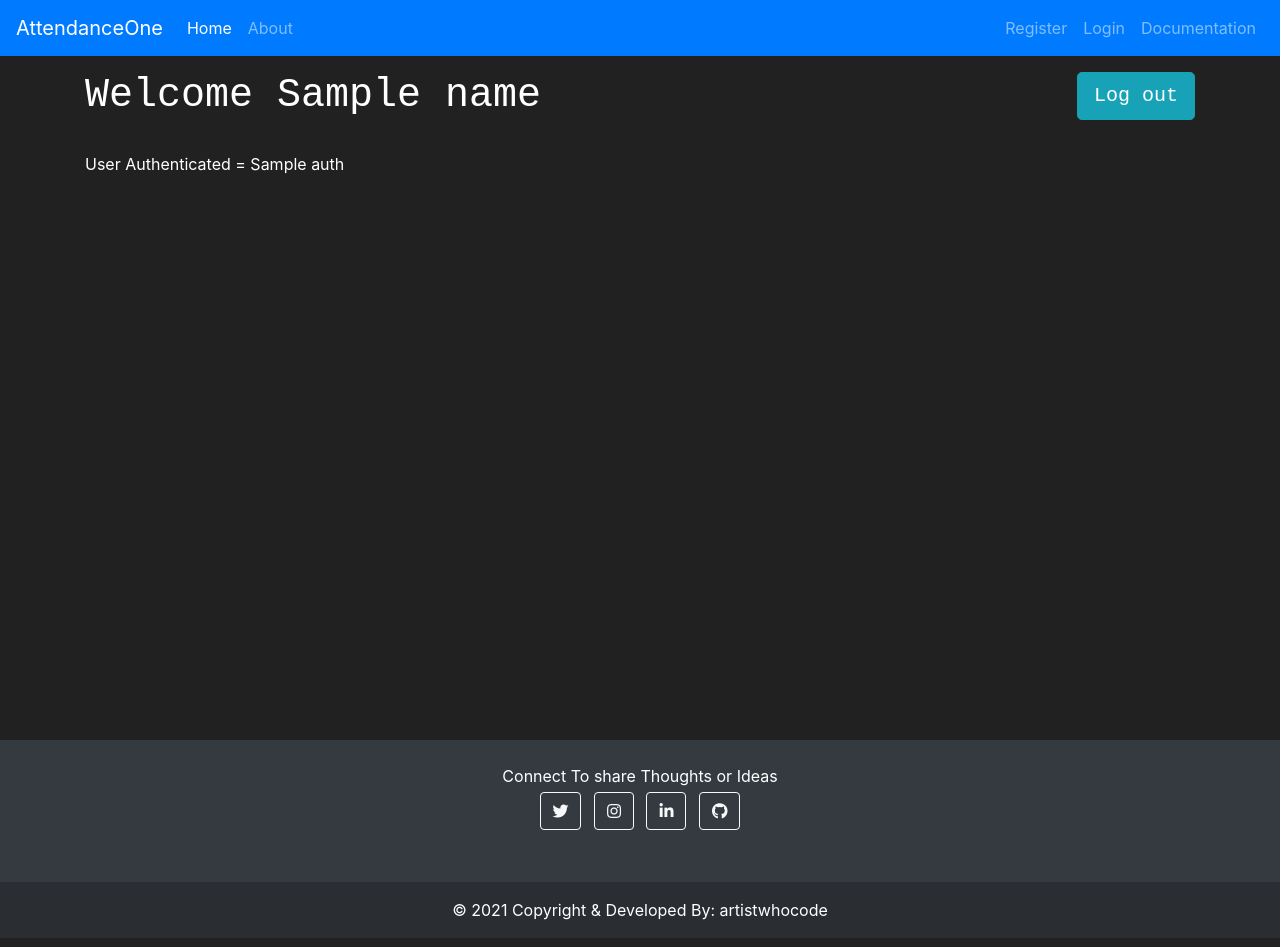
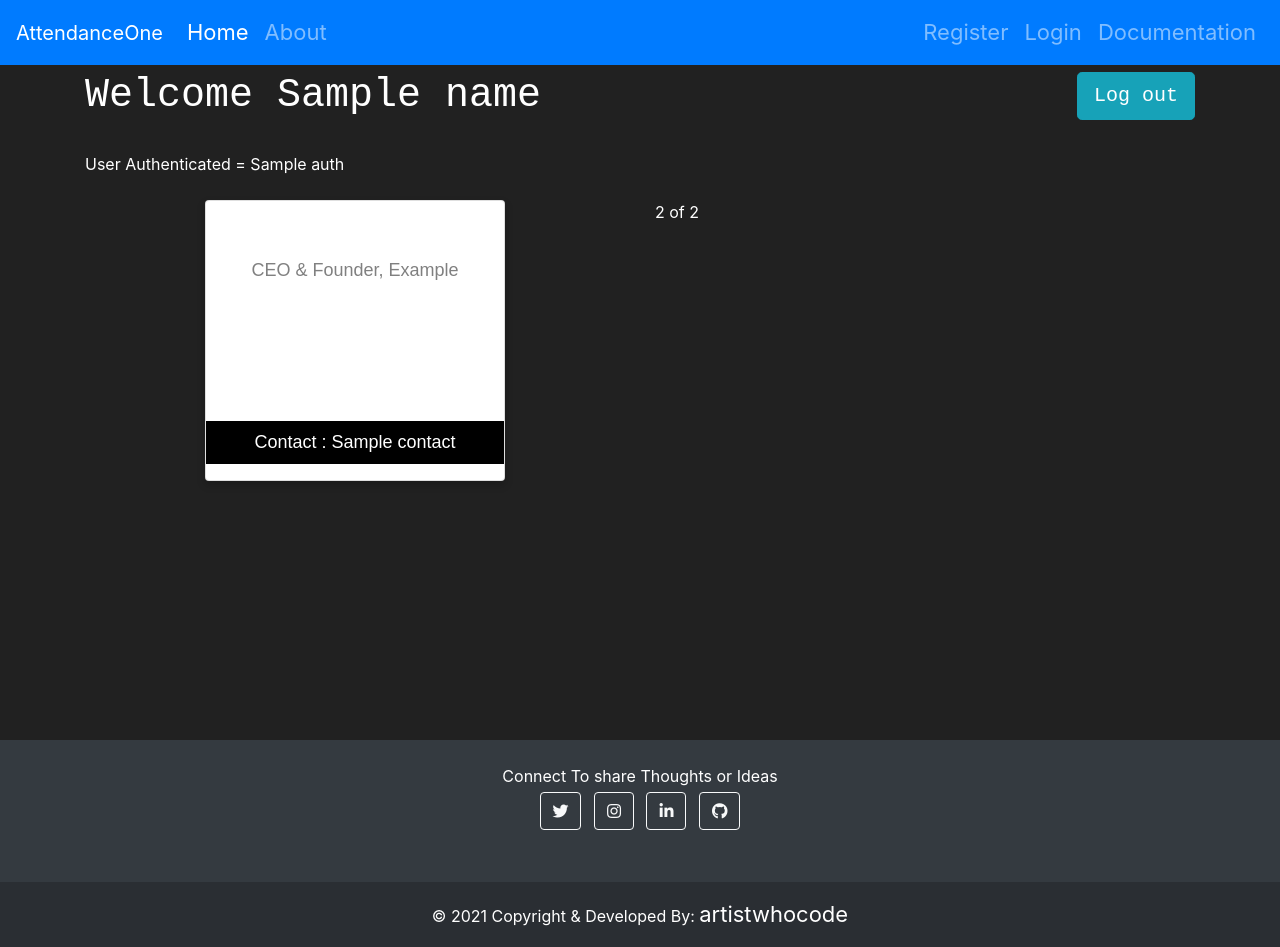
Before and after one commit to siddharthverma-1607/AttendanceOne, a Django app: template attendanceOne/login/templates/login/userSpace.html in a window 1280 px wide. Run offline with Django 3.2, Linux system fonts and the light colour scheme; the template is opened without the code that fills it: most values are stand-ins (such as "Sample title", 1, 10 or a date in 2020); some libraries are stand-ins or nearby versions.

Commit message:
loginSpace Branch : User Landing Page Update

```diff
--- a/attendanceOne/login/templates/login/userSpace.html
+++ b/attendanceOne/login/templates/login/userSpace.html
@@ -3,20 +3,97 @@
 About
 {% endblock %}
 
+{% block head %}
+<style>
+  .card {
+    box-shadow: 0 4px 8px 0 rgba(0, 0, 0, 0.2);
+    max-width: 300px;
+    margin: auto;
+    text-align: center;
+    font-family: arial;
+  }
+
+  .title {
+    color: grey;
+    font-size: 18px;
+  }
+
+  button {
+    border: none;
+    outline: 0;
+    display: inline-block;
+    padding: 8px;
+    color: white;
+    background-color: #000;
+    text-align: center;
+    cursor: pointer;
+    width: 100%;
+    font-size: 18px;
+  }
+
+  a {
+    text-decoration: none;
+    font-size: 22px;
+    color: black;
+  }
+
+  button:hover,
+  a:hover {
+    opacity: 0.7;
+  }
+</style>
+{% endblock %}
+
 {% block content %}
 
+<!-- ------------------------------------ -->
+<!-- To redirect if auth token is absent  -->
+<!-- ------------------------------------ -->
+{% if auth == None %}
+<script lang="javascript">
+  window.location.href = '/login/';
+</script>
+{% endif %}
+
+
 <div class="container">
+
   <h1>Welcome {{ name }} <a href="{% url 'login' %}" class="btn btn-info btn-lg" style="float: right;">
       <span class="glyphicon glyphicon-log-out"></span> Log out
     </a></h1>
 
   <br>User Authenticated = {{ auth }}
   <br><br>
-  {% if auth == None %}
-  <script lang="javascript">
-    window.location.href = '/login/';
-  </script>
-  {% endif %}
+
+
+
+  <div class="row">
+    <!-- Left Column of page -->
+    <div class="col">
+      <!-- 1 of 2 -->
+
+      <!-- Adding Login-User Info -->
+      <div class="card">
+        <!-- <img src="/w3images/team2.jpg" alt="John" style="width:100%"> -->
+        <h1>{{ name }}</h1>
+        <p class="title">CEO & Founder, Example</p>
+        <p>{{ organization }}</p>
+        <div style="margin: 24px 0;">
+          <a href="#"><i class="fa fa-dribbble"></i></a>
+          <a href="#"><i class="fa fa-twitter"></i></a>
+          <a href="#"><i class="fa fa-linkedin"></i></a>
+          <a href="#"><i class="fa fa-facebook"></i></a>
+        </div>
+        <p><button>Contact : {{ contact }}</button></p>
+      </div>
+
+    </div>
+    <!-- Right Column of page -->
+    <div class="col">
+      2 of 2
+    </div>
+  </div>
 
 </div>
+
 {% endblock %}
```
